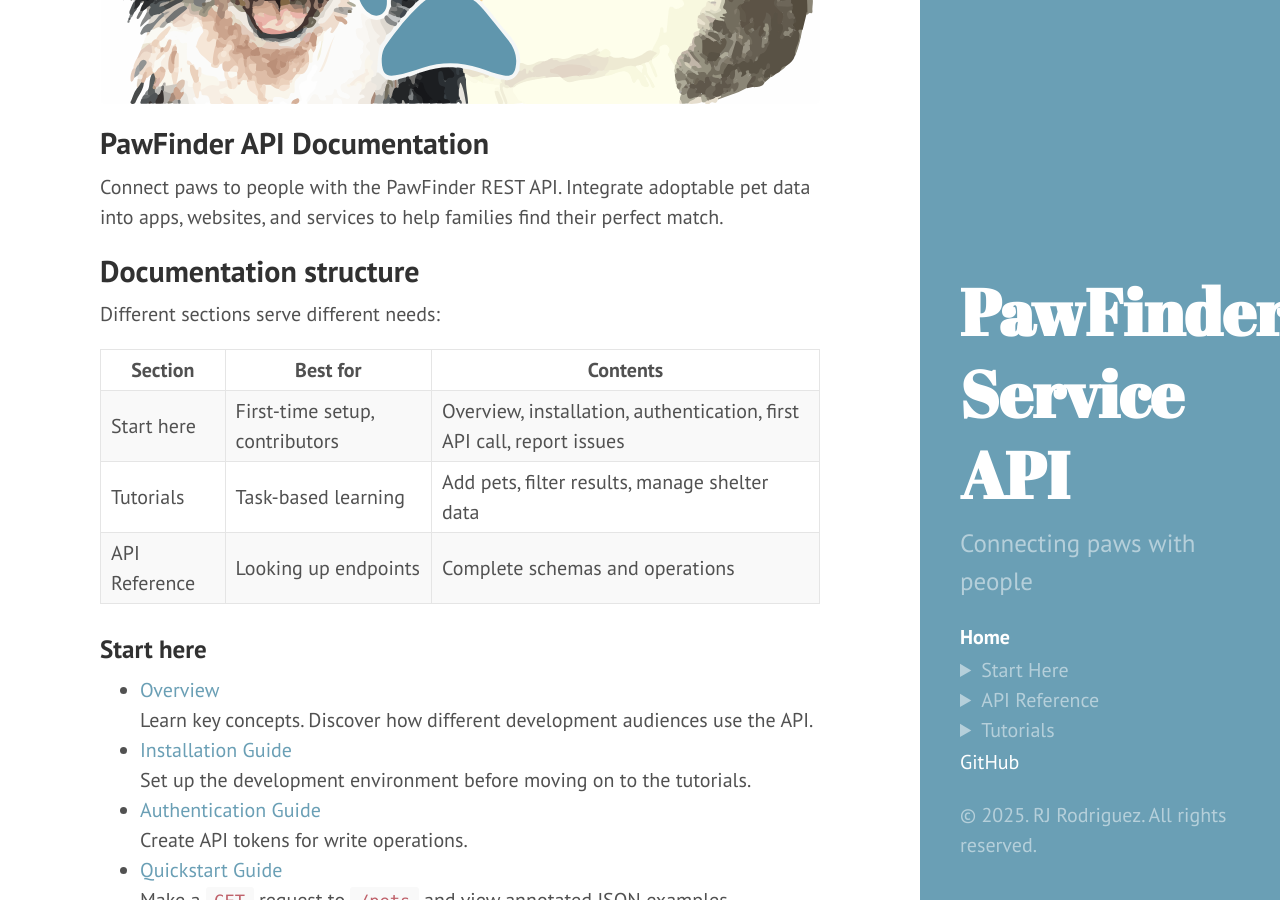
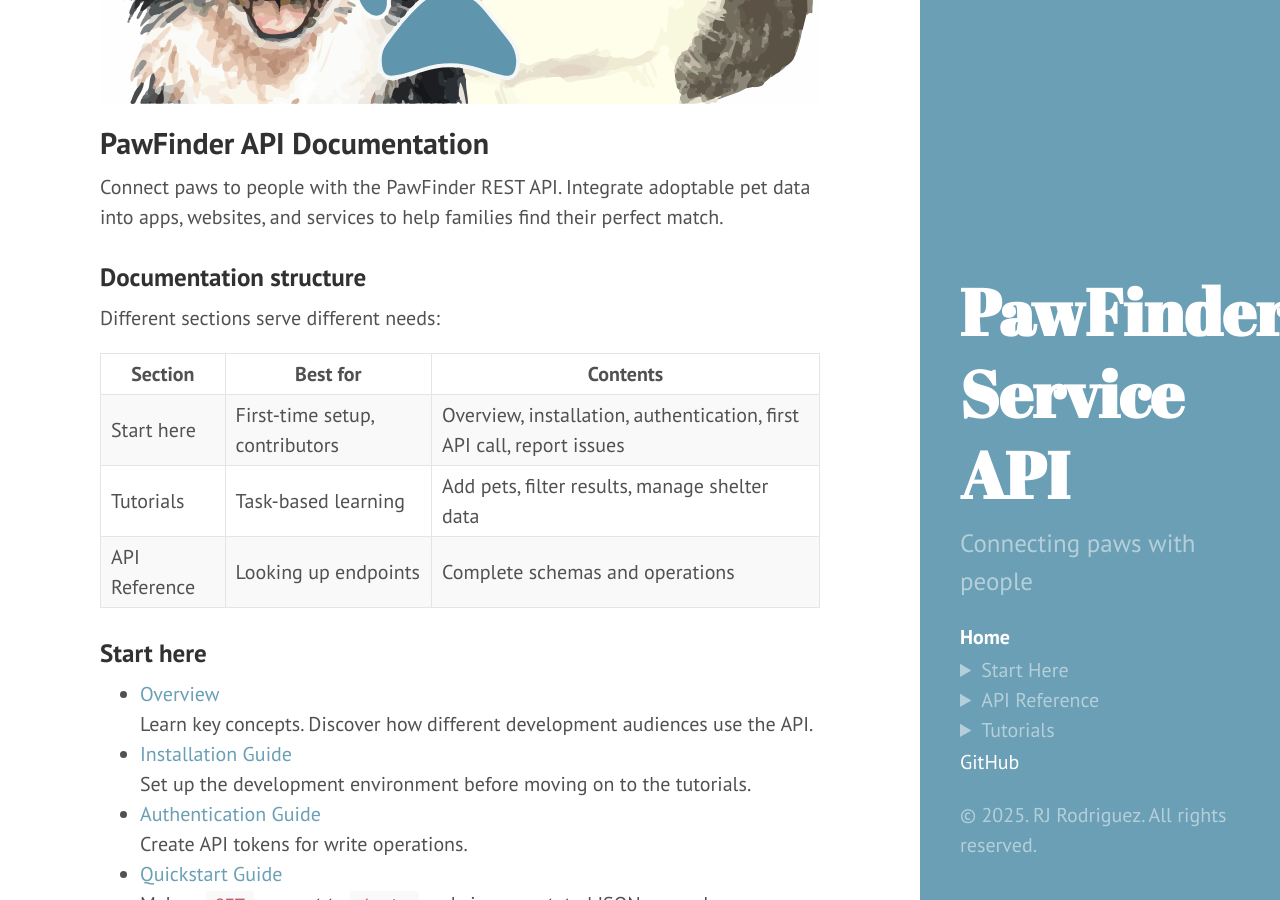
Before and after one commit to rhyannonjoy/pawfinder-service, a Jekyll site: the page built from index.md, in a window 1280 px wide and 900 px high, scrolled down 415 px. Built offline with Jekyll 4.4.1, drawn with Linux system fonts in a browser that asks for light colours.

```diff
--- a/index.md
+++ b/index.md
@@ -11,7 +11,7 @@ Connect paws to people with the PawFinder REST API. Integrate
 adoptable pet data into apps, websites, and services to help
 families find their perfect match.
 
-## Documentation structure
+### Documentation structure
 
 Different sections serve different needs:
 
```
